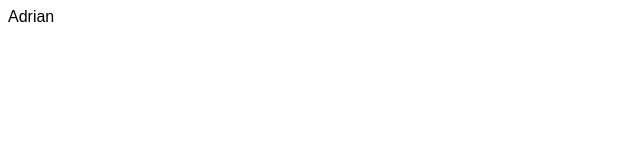
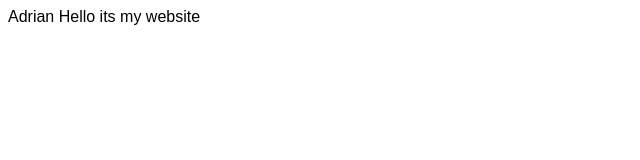
Before and after one commit to Adrian2522/site, a plain HTML site: page index.html in a window 1280 px wide. Shown: the whole page, without its empty margins (0-640 px from the left). Drawn offline with Linux system fonts and the light colour scheme; a web font is replaced by a local one.

Commit message:
Update index.html

```diff
--- a/index.html
+++ b/index.html
@@ -4,6 +4,7 @@
   </head>
 <body>
   Adrian
+  Hello its my website
 </body>
 
 
```
